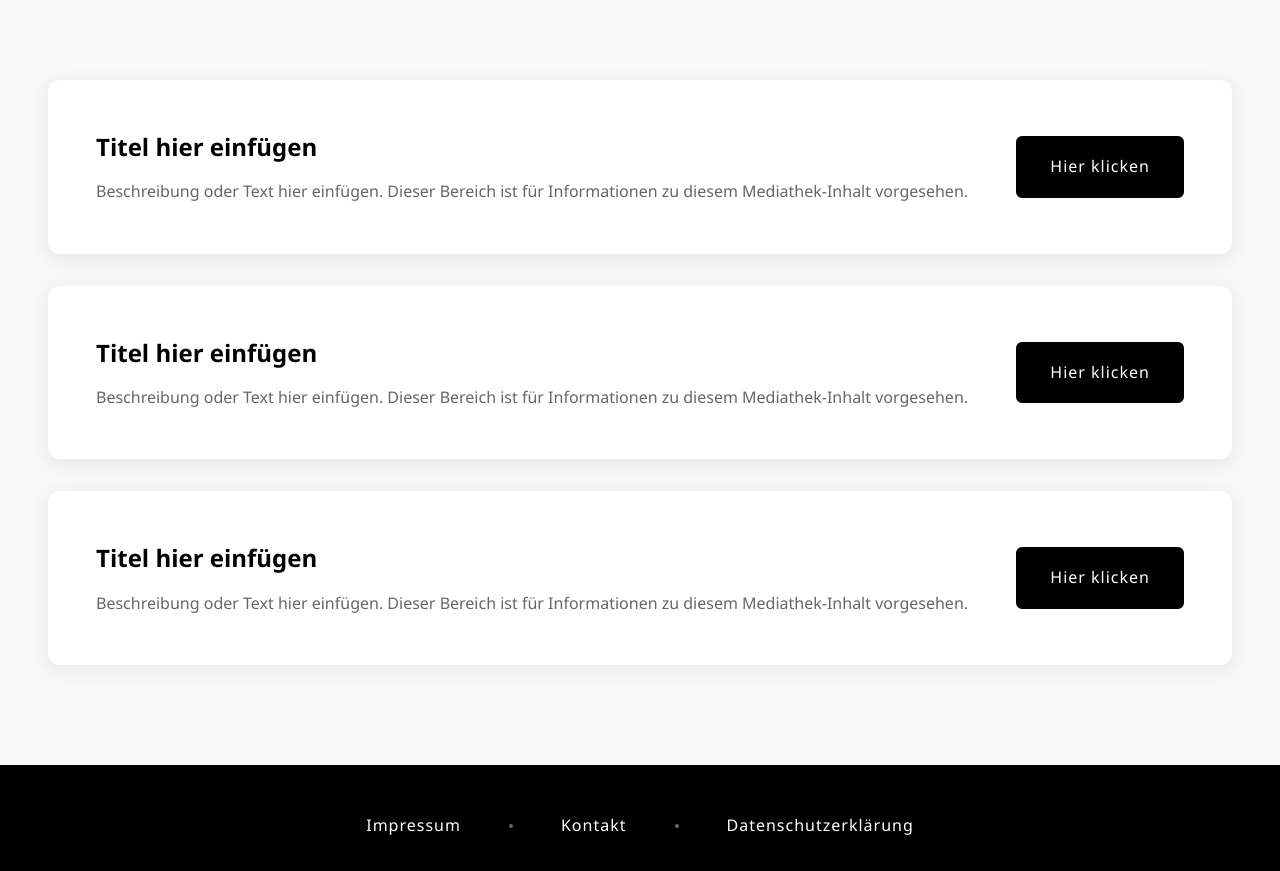
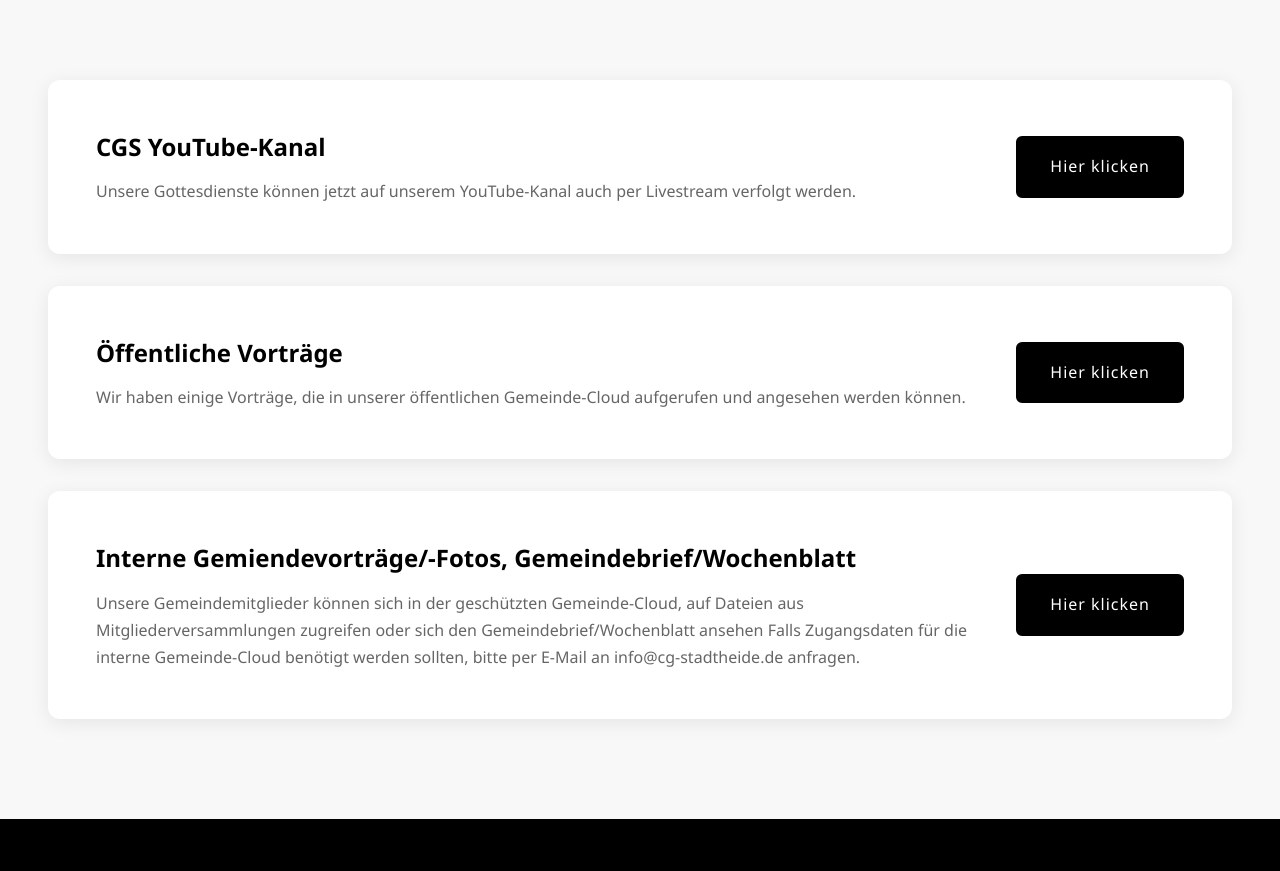
Before and after one commit to VALTEM/CGS, a plain HTML site: page mediathek.html in a window 1280 px wide. Shown: the part 420-1291 px from the top of the page. Drawn offline with Linux system fonts and the light colour scheme.

Commit message:
Update content for media cards in mediathek.html

```diff
--- a/mediathek.html
+++ b/mediathek.html
@@ -453,8 +453,8 @@
                 <!-- Card 1 -->
                 <div class="content-card">
                     <div class="card-text">
-                        <h2 class="card-title">Titel hier einfügen</h2>
-                        <p class="card-description">Beschreibung oder Text hier einfügen. Dieser Bereich ist für Informationen zu diesem Mediathek-Inhalt vorgesehen.</p>
+                        <h2 class="card-title">CGS YouTube-Kanal</h2>
+                        <p class="card-description">Unsere Gottesdienste können jetzt auf unserem YouTube-Kanal auch per Livestream verfolgt werden.</p>
                     </div>
                     <div class="card-button">
                         <a href="#" class="btn">Hier klicken</a>
@@ -464,8 +464,8 @@
                 <!-- Card 2 -->
                 <div class="content-card">
                     <div class="card-text">
-                        <h2 class="card-title">Titel hier einfügen</h2>
-                        <p class="card-description">Beschreibung oder Text hier einfügen. Dieser Bereich ist für Informationen zu diesem Mediathek-Inhalt vorgesehen.</p>
+                        <h2 class="card-title">Öffentliche Vorträge</h2>
+                        <p class="card-description">Wir haben einige Vorträge, die in unserer öffentlichen Gemeinde-Cloud aufgerufen und angesehen werden können.</p>
                     </div>
                     <div class="card-button">
                         <a href="#" class="btn">Hier klicken</a>
@@ -475,8 +475,9 @@
                 <!-- Card 3 -->
                 <div class="content-card">
                     <div class="card-text">
-                        <h2 class="card-title">Titel hier einfügen</h2>
-                        <p class="card-description">Beschreibung oder Text hier einfügen. Dieser Bereich ist für Informationen zu diesem Mediathek-Inhalt vorgesehen.</p>
+                        <h2 class="card-title">Interne Gemiendevorträge/-Fotos, Gemeindebrief/Wochenblatt</h2>
+                        <p class="card-description">Unsere Gemeindemitglieder können sich in der geschützten Gemeinde-Cloud, auf Dateien aus Mitgliederversammlungen zugreifen oder sich den Gemeindebrief/Wochenblatt ansehen
+                                                    Falls Zugangsdaten für die interne Gemeinde-Cloud benötigt werden sollten, bitte per E-Mail an info@cg-stadtheide.de anfragen.</p>
                     </div>
                     <div class="card-button">
                         <a href="#" class="btn">Hier klicken</a>
```
